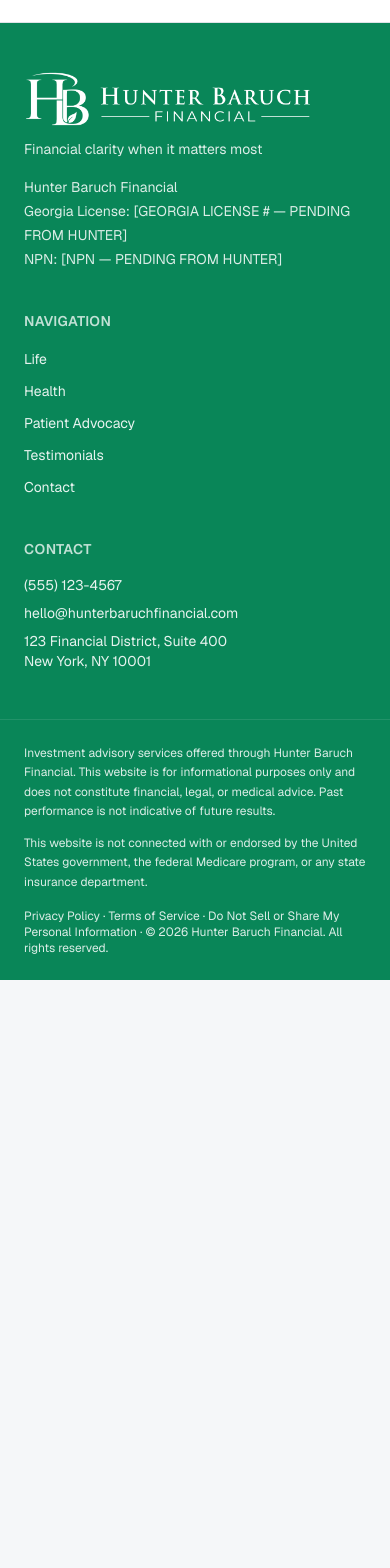
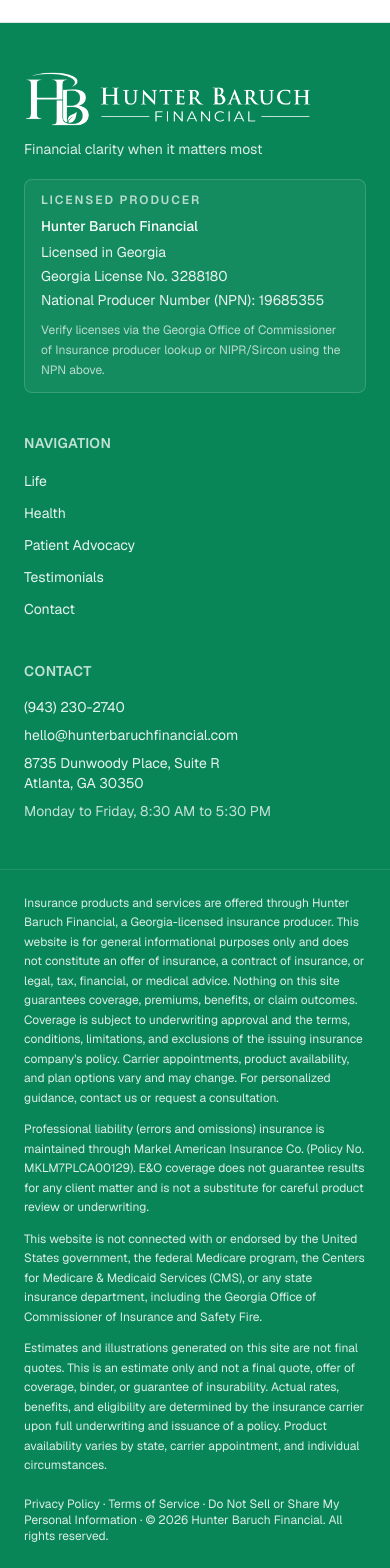
Before and after one commit to hunterbaruch/hunter-baruch, a Next.js app: page /health in a window 390 px wide. Shown: the part 2424-3992 px from the top of the page. Before the commit the page ends 3404 px from the top, so only its background shows below. Built offline with nearby package versions, Linux system fonts and the light colour scheme.

Commit message:
Add Georgia licensing, E&O disclaimers, and real contact details.
Populate license/NPN and Markel E&O in the footer and About section, and set the Atlanta phone and Dunwoody Place address site-wide via siteConfig.

```diff
--- a/src/components/AboutCredentials.tsx
+++ b/src/components/AboutCredentials.tsx
@@ -24,6 +24,32 @@
             senior and family-support organizations.
           </p>
 
+          <div className="mt-8 rounded-lg border border-gray-200 bg-gray-50 p-6">
+            <p className="text-sm font-light uppercase tracking-[0.2em] text-gray-600">
+              About our licenses
+            </p>
+            <p className="mt-3 text-base font-medium text-gray-900">
+              {siteConfig.licensing.producerName}
+            </p>
+            <ul className="mt-3 space-y-1.5 text-base font-light leading-7 text-gray-700">
+              <li>Licensed in {siteConfig.licensing.licensedIn}</li>
+              <li>
+                Georgia License No.{" "}
+                {siteConfig.licensing.georgiaLicenseNumber}
+              </li>
+              <li>National Producer Number (NPN): {siteConfig.licensing.npn}</li>
+              <li>
+                Professional liability (E&amp;O):{" "}
+                {siteConfig.licensing.eo.carrier}
+              </li>
+            </ul>
+            <p className="mt-3 text-sm font-light leading-6 text-gray-600">
+              License status may be verified through the Georgia Office of
+              Commissioner of Insurance producer lookup or via NIPR using the
+              NPN listed above.
+            </p>
+          </div>
+
           <div className="mt-8 grid gap-4 sm:grid-cols-3">
             {aboutStats.map((stat) => (
               <div
@@ -47,7 +73,9 @@
             <p className="mt-3 text-base font-light leading-7 text-gray-700">
               We provide guidance based on available appointments and plan
               information. Benefits, premiums, and eligibility vary by state,
-              carrier, and applicant profile.
+              carrier, and applicant profile. We do not guarantee coverage,
+              rates, or claim outcomes. Product availability depends on active
+              carrier appointments and underwriting.
             </p>
           </div>
         </div>
--- a/src/components/Footer.tsx
+++ b/src/components/Footer.tsx
@@ -2,6 +2,9 @@
 import { navLinks, siteConfig } from "@/lib/site";
 
 export function Footer() {
+  const { licensing, contact } = siteConfig;
+  const phoneDigits = contact.phone.replace(/\D/g, "");
+
   return (
     <footer className="mt-auto border-t border-border bg-primary text-white">
       <div className="mx-auto grid max-w-6xl gap-10 px-6 py-12 md:grid-cols-3">
@@ -12,14 +15,27 @@
             className="h-14 w-auto brightness-0 invert"
           />
           <p className="mt-3 text-sm text-white/85">{siteConfig.tagline}</p>
-          <p className="mt-4 text-sm leading-6 text-white/85">
-            {siteConfig.licensing.producerName}
-            <br />
-            {/* COMPLIANCE: replace pending placeholders with real license / NPN */}
-            Georgia License: {siteConfig.licensing.georgiaLicenseNumber}
-            <br />
-            NPN: {siteConfig.licensing.npn}
-          </p>
+
+          {/* Producer license disclosure — prominent, verifiable */}
+          <div className="mt-5 rounded-lg border border-white/15 bg-white/5 px-4 py-3">
+            <p className="text-xs font-semibold uppercase tracking-[0.16em] text-white/70">
+              Licensed producer
+            </p>
+            <p className="mt-2 text-sm font-medium text-white">
+              {licensing.producerName}
+            </p>
+            <p className="mt-1 text-sm leading-6 text-white/90">
+              Licensed in {licensing.licensedIn}
+              <br />
+              Georgia License No. {licensing.georgiaLicenseNumber}
+              <br />
+              National Producer Number (NPN): {licensing.npn}
+            </p>
+            <p className="mt-2 text-xs leading-5 text-white/70">
+              Verify licenses via the Georgia Office of Commissioner of Insurance
+              producer lookup or NIPR/Sircon using the NPN above.
+            </p>
+          </div>
         </div>
 
         <div>
@@ -47,33 +63,39 @@
           <ul className="mt-4 space-y-2 text-sm text-white/90">
             <li>
               <a
-                href={`tel:${siteConfig.contact.phone.replace(/\D/g, "")}`}
+                href={`tel:${phoneDigits}`}
                 className="hover:text-white focus-visible:outline focus-visible:outline-2 focus-visible:outline-offset-2 focus-visible:outline-white"
               >
-                {siteConfig.contact.phone}
+                {contact.phone}
               </a>
             </li>
             <li>
               <a
-                href={`mailto:${siteConfig.contact.email}`}
+                href={`mailto:${contact.email}`}
                 className="hover:text-white focus-visible:outline focus-visible:outline-2 focus-visible:outline-offset-2 focus-visible:outline-white"
               >
-                {siteConfig.contact.email}
+                {contact.email}
               </a>
             </li>
-            <li className="whitespace-pre-line">{siteConfig.contact.address}</li>
+            <li className="whitespace-pre-line">{contact.address}</li>
+            <li className="text-white/75">{contact.hours}</li>
           </ul>
         </div>
       </div>
 
+      {/* Compliance / disclaimer band — all pages via root layout */}
       <div className="border-t border-white/10 px-6 py-6">
-        <p className="mx-auto max-w-6xl text-xs leading-relaxed text-white/85">
-          {siteConfig.disclosure}
-        </p>
-        <p className="mx-auto mt-3 max-w-6xl text-xs leading-relaxed text-white/85">
-          {siteConfig.governmentDisclaimer}
-        </p>
-        <p className="mx-auto mt-4 max-w-6xl text-xs text-white/85">
+        <div className="mx-auto max-w-6xl space-y-3 text-xs leading-relaxed text-white/85">
+          <p>{siteConfig.disclosure}</p>
+          <p>{siteConfig.eoDisclaimer}</p>
+          <p>{siteConfig.governmentDisclaimer}</p>
+          <p>
+            Estimates and illustrations generated on this site are not final
+            quotes. {siteConfig.estimateDisclaimer}
+          </p>
+        </div>
+
+        <p className="mx-auto mt-5 max-w-6xl text-xs text-white/85">
           {siteConfig.legalLinks.map((link, index) => (
             <span key={link.href}>
               {index > 0 ? " · " : null}
--- a/src/lib/site.ts
+++ b/src/lib/site.ts
@@ -6,36 +6,46 @@
   url: "https://hunterbaruchfinancial.com",
   logo: "/hb-logo-header.png",
   contact: {
-    phone: "(555) 123-4567",
+    phone: "(943) 230-2740",
     email: "hello@hunterbaruchfinancial.com",
-    address: "123 Financial District, Suite 400\nNew York, NY 10001",
+    address: "8735 Dunwoody Place, Suite R\nAtlanta, GA 30350",
     hours: "Monday to Friday, 8:30 AM to 5:30 PM",
   },
   /**
-   * COMPLIANCE: Hunter must supply the real Georgia insurance license number
-   * and/or National Producer Number (NPN) before launch. Placeholders must not
-   * ship as final public copy.
+   * Producer licensing — displayed site-wide in the footer (GA best practice).
+   * Verify active status in Sircon / NIPR and Georgia OCI producer lookup.
    */
   licensing: {
     producerName: "Hunter Baruch Financial",
-    georgiaLicenseNumber: "[GEORGIA LICENSE # — PENDING FROM HUNTER]",
-    npn: "[NPN — PENDING FROM HUNTER]",
+    licensedIn: "Georgia",
+    georgiaLicenseNumber: "3288180",
+    npn: "19685355",
+    /** Errors & omissions / professional liability (Markel). */
+    eo: {
+      carrier: "Markel American Insurance Co.",
+      policyNumber: "MKLM7PLCA00129",
+    },
   },
   /**
-   * COMPLIANCE ASSUMPTION: Standard non-affiliation line for Medicare /
-   * health-adjacent insurance marketing. Confirm with counsel whether this
-   * wording should be adjusted for Hunter's specific product lines.
+   * Medicare / government non-affiliation. Confirm with counsel for product lines.
    */
   governmentDisclaimer:
-    "This website is not connected with or endorsed by the United States government, the federal Medicare program, or any state insurance department.",
+    "This website is not connected with or endorsed by the United States government, the federal Medicare program, the Centers for Medicare & Medicaid Services (CMS), or any state insurance department, including the Georgia Office of Commissioner of Insurance and Safety Fire.",
   /**
-   * Shown near quote estimator output. Confirm exact wording with compliance
-   * if carrier or E&O guidance requires different language.
+   * Shown near quote estimator output. Confirm if carriers require different wording.
    */
   estimateDisclaimer:
-    "This is an estimate only and not a final quote, offer of coverage, or guarantee of insurability. Actual rates are determined by the insurance carrier upon full underwriting.",
+    "This is an estimate only and not a final quote, offer of coverage, binder, or guarantee of insurability. Actual rates, benefits, and eligibility are determined by the insurance carrier upon full underwriting and issuance of a policy. Product availability varies by state, carrier appointment, and individual circumstances.",
+  /**
+   * Primary site-wide insurance marketing disclaimer (footer).
+   */
   disclosure:
-    "Investment advisory services offered through Hunter Baruch Financial. This website is for informational purposes only and does not constitute financial, legal, or medical advice. Past performance is not indicative of future results.",
+    "Insurance products and services are offered through Hunter Baruch Financial, a Georgia-licensed insurance producer. This website is for general informational purposes only and does not constitute an offer of insurance, a contract of insurance, or legal, tax, financial, or medical advice. Nothing on this site guarantees coverage, premiums, benefits, or claim outcomes. Coverage is subject to underwriting approval and the terms, conditions, limitations, and exclusions of the issuing insurance company's policy. Carrier appointments, product availability, and plan options vary and may change. For personalized guidance, contact us or request a consultation.",
+  /**
+   * E&O / professional liability disclosure for footer.
+   */
+  eoDisclaimer:
+    "Professional liability (errors and omissions) insurance is maintained through Markel American Insurance Co. (Policy No. MKLM7PLCA00129). E&O coverage does not guarantee results for any client matter and is not a substitute for careful product review or underwriting.",
   legalLinks: [
     { href: "/privacy-policy", label: "Privacy Policy" },
     { href: "/terms-of-service", label: "Terms of Service" },
```
Also changed, not shown: 1 other file (tests, documents, lock files or other folders).
